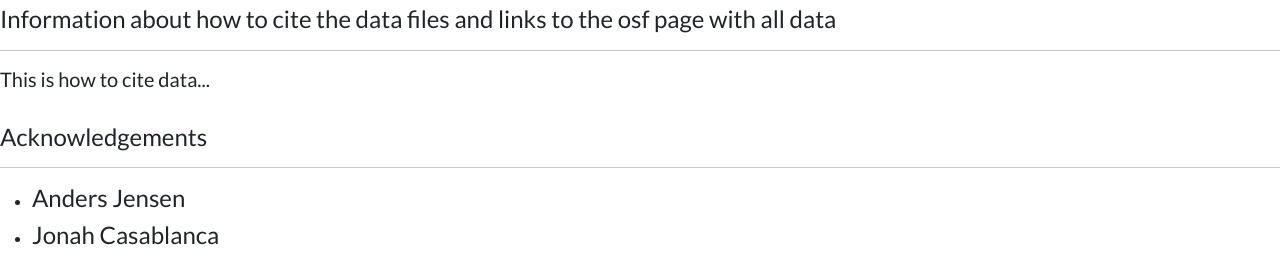
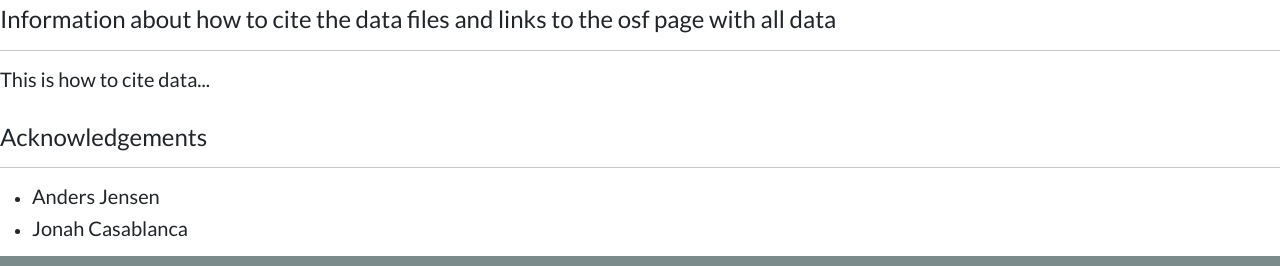
Before and after one commit to StetsonMathCS/project-1-vision-fruition, a plain HTML site: page index.html in a window 1280 px wide. Shown: the part 686-952 px from the top of the page. Drawn offline with nearby package versions, Linux system fonts and the light colour scheme.

Commit message:
Changed header sizes

```diff
--- a/index.html
+++ b/index.html
@@ -3076,10 +3076,10 @@
     <hr>
     <ul>
       <li>
-        <h4>Anders Jensen</h4>
+        <h5>Anders Jensen</h5>
       </li>
       <li>
-        <h4>Jonah Casablanca</h4>
+        <h5>Jonah Casablanca</h5>
     </ul>
 
 
```
